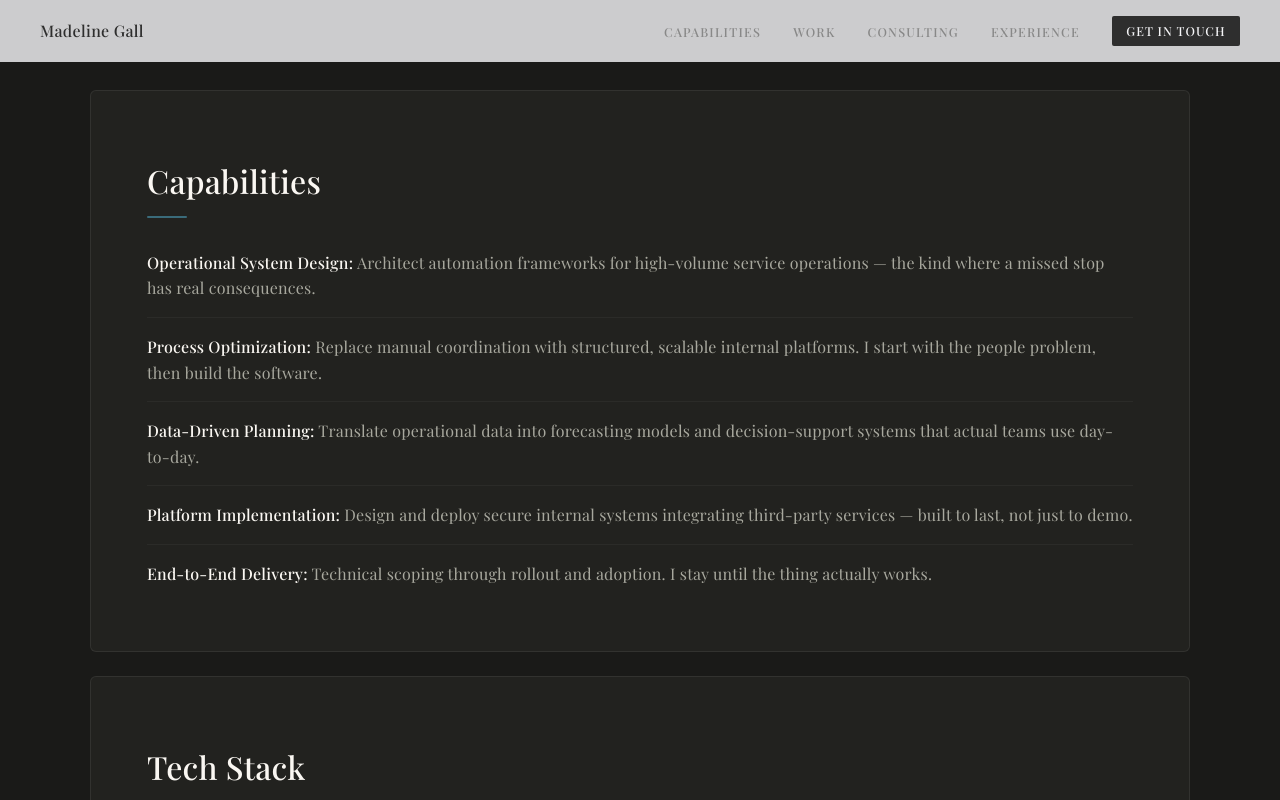
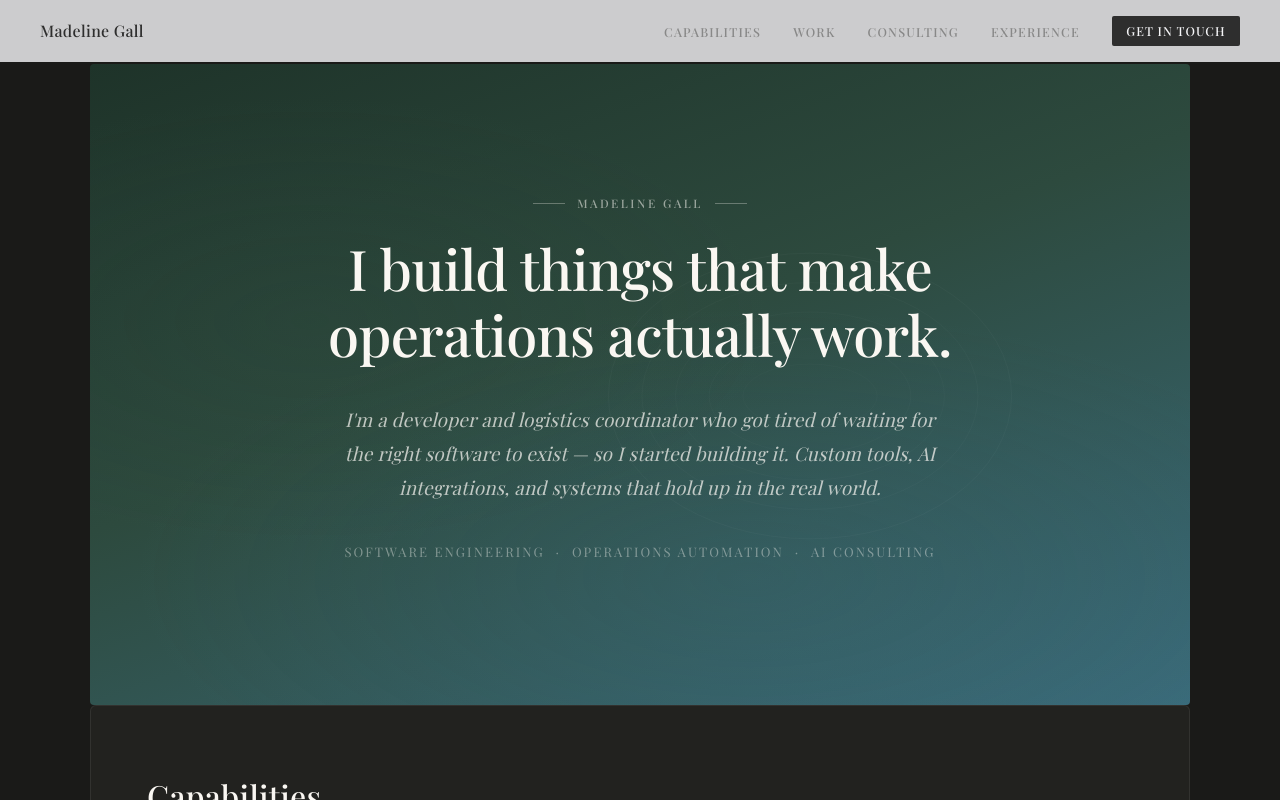
Before and after one commit to madelinegit/madelinedotcom, a React (Vite) app: page / in a window 1280 px wide. Shown: the top 800 px of the page. Built offline with nearby package versions, Linux system fonts and the light colour scheme.

Commit message:
Add Hero component to Home page

```diff
--- a/src/pages/Home.tsx
+++ b/src/pages/Home.tsx
@@ -1,4 +1,5 @@
 import { useState } from "react";
+import Hero from "../components/Hero";
 import Section from "../components/Section";
 import CaseStudyModal from "../components/CaseStudyModal";
 import "../styles/consulting.css";
@@ -8,7 +9,7 @@ function Home() {
 
   return (
     <>
-      <br />
+      <Hero />
 
       {/* ── CAPABILITIES ── */}
       <Section id="capabilities" title="Capabilities">
@@ -122,8 +123,7 @@ function Home() {
           <ul className="automation-list">
             <li>
               <strong>Problem:</strong> Staffing decisions were reactive and
-              lacked structured visibility across high-volume service
-              operations.
+              lacked structured visibility across high-volume service operations.
             </li>
             <li>
               <strong>Solution:</strong> Built a CSV ingestion and analytics
```
